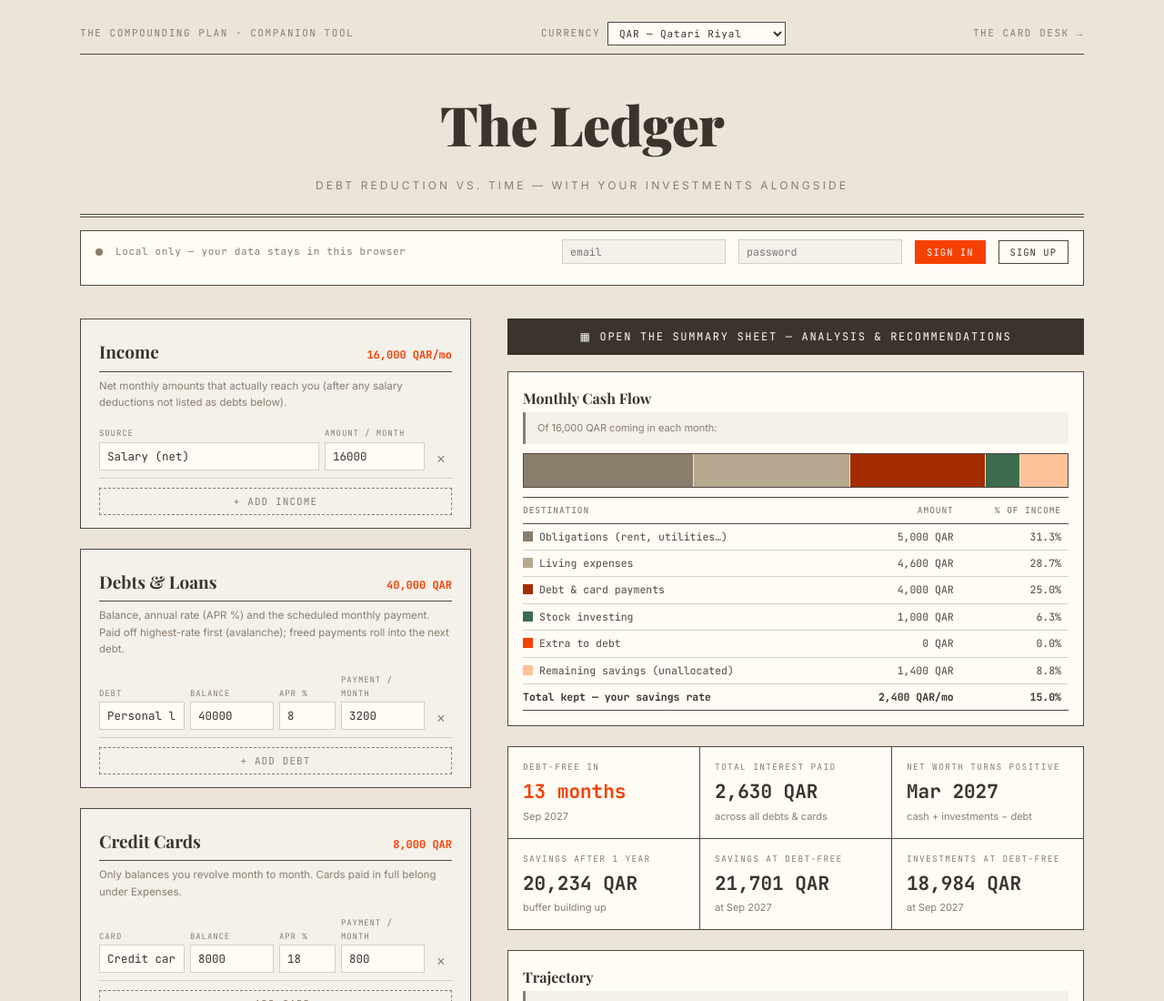
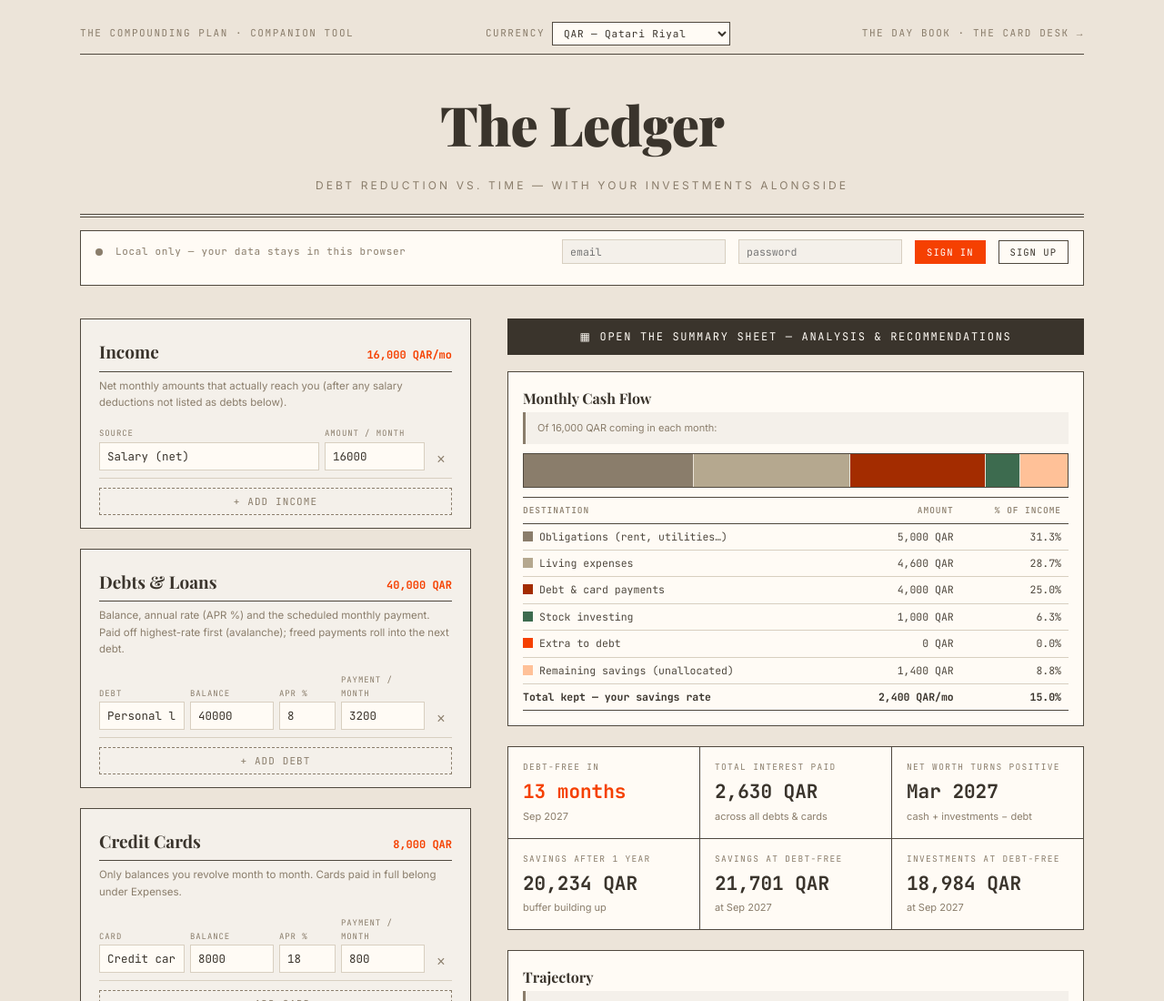
Before and after one commit to YahyaChaker/YahyaChaker.github.io, a plain HTML site: page index.html in a window 1280 px wide. Shown: the top 1100 px of the page at 91% size. Drawn offline with nearby package versions, Linux system fonts and the light colour scheme; no server answers; a web font is replaced by a local one.

Commit message:
Day Book + Card Desk v2: public index with daybook link (4/4)

```diff
--- a/index.html
+++ b/index.html
@@ -195,7 +195,7 @@
         <option value="PHP">PHP — Philippine Peso</option>
       </select>
     </span>
-    <span><a href="card.html">The Card Desk →</a></span>
+    <span><a href="daybook.html">The Day Book</a> · <a href="card.html">The Card Desk →</a></span>
   </div>
   <div class="nameplate">
     <h1>The Ledger</h1>
@@ -801,7 +801,8 @@
       document.querySelectorAll(".rows .row").forEach(function(r){ r.remove(); });
       Object.keys(KINDS).forEach(function(k){
         (s[k] || []).forEach(function(item){
-          addRow(k, KINDS[k].cols.map(function(f){ return (item[f] !== "" && item[f] != null) ? item[f] : ""; }));
+          addRow(k, KINDS[k].cols.map(function(f){ return (item[f] !== "" && item[f] != null) ? item[f] : "";
+          }));
         });
       });
       if(s.inv){
```
